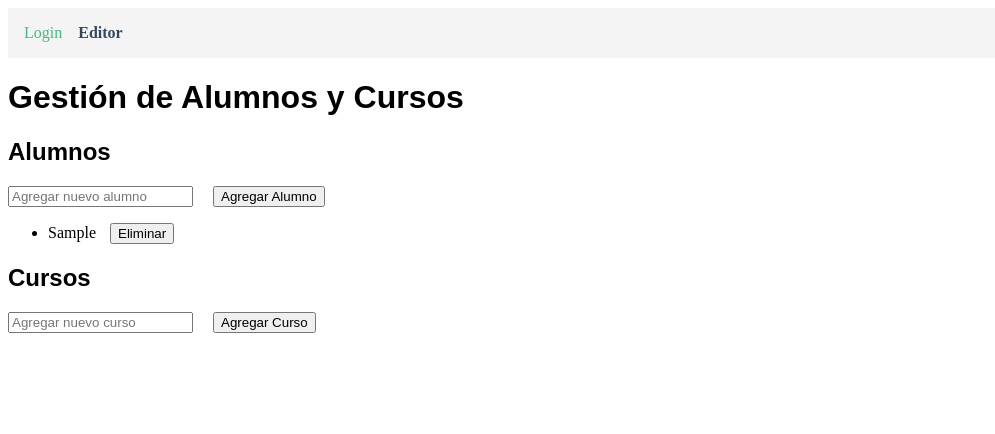
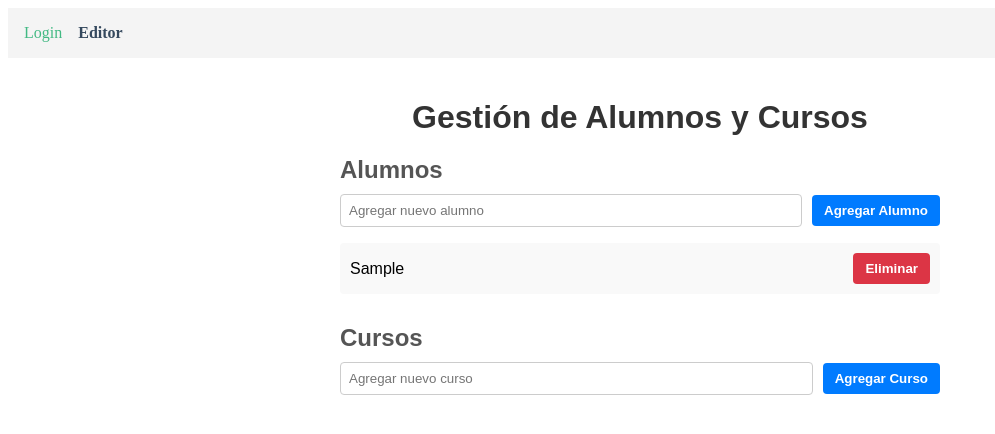
Before and after one commit to Team-Esquizos/EsquizosP2, a Vue app in the folder frontend-xquizos/: page /editor in a window 1280 px wide. Both pictures are taken after typing "Sample" into the empty fields and a click on the button "Agregar Alumno". Shown: the top 434 px of the page, without its empty margins (0-995 px from the left). Built offline with nearby package versions, Linux system fonts and the light colour scheme.

Commit message:
SCRUM-3 mejora de view EditarView

```diff
--- a/frontend-xquizos/src/components/EditorView.vue
+++ b/frontend-xquizos/src/components/EditorView.vue
@@ -1,29 +1,33 @@
 <!-- Editor.vue -->
 <!-- eslint-disable vue/multi-word-component-names -->
 <template>
-    <div>
+    <div class="container">
         <h1>Gestión de Alumnos y Cursos</h1>
 
-        <div>
+        <div class="section">
             <h2>Alumnos</h2>
-            <input v-model="newStudent" placeholder="Agregar nuevo alumno" />
-            <button @click="addStudent">Agregar Alumno</button>
+            <div class="input-group">
+                <input v-model="newStudent" placeholder="Agregar nuevo alumno" />
+                <button @click="addStudent">Agregar Alumno</button>
+            </div>
             <ul>
                 <li v-for="(student, index) in students" :key="index">
                     {{ student }}
-                    <button @click="removeStudent(index)">Eliminar</button>
+                    <button class="delete-button" @click="removeStudent(index)">Eliminar</button>
                 </li>
             </ul>
         </div>
 
-        <div>
+        <div class="section">
             <h2>Cursos</h2>
-            <input v-model="newCourse" placeholder="Agregar nuevo curso" />
-            <button @click="addCourse">Agregar Curso</button>
+            <div class="input-group">
+                <input v-model="newCourse" placeholder="Agregar nuevo curso" />
+                <button @click="addCourse">Agregar Curso</button>
+            </div>
             <ul>
                 <li v-for="(course, index) in courses" :key="index">
                     {{ course }}
-                    <button @click="removeCourse(index)">Eliminar</button>
+                    <button class="delete-button" @click="removeCourse(index)">Eliminar</button>
                 </li>
             </ul>
         </div>
@@ -64,13 +68,77 @@ export default {
 </script>
 
 <style scoped>
-h1, h2 {
+.container {
+    max-width: 600px;
+    margin: 0 auto;
+    padding: 20px;
     font-family: Arial, sans-serif;
 }
+
+h1 {
+    text-align: center;
+    color: #333;
+    margin-bottom: 20px;
+}
+
+.section {
+    margin-bottom: 30px;
+}
+
+h2 {
+    color: #555;
+    margin-bottom: 10px;
+}
+
+.input-group {
+    display: flex;
+    align-items: center;
+    margin-bottom: 15px;
+}
+
 input {
+    flex: 1;
+    padding: 8px;
+    border: 1px solid #ccc;
+    border-radius: 4px;
     margin-right: 10px;
 }
+
 button {
-    margin-left: 10px;
+    padding: 8px 12px;
+    border: none;
+    border-radius: 4px;
+    cursor: pointer;
+    font-weight: bold;
+    color: white;
+    background-color: #007bff;
+    transition: background-color 0.3s;
+}
+
+button:hover {
+    background-color: #0056b3;
+}
+
+ul {
+    list-style-type: none;
+    padding: 0;
+}
+
+li {
+    display: flex;
+    justify-content: space-between;
+    align-items: center;
+    padding: 10px;
+    margin-bottom: 8px;
+    background-color: #f9f9f9;
+    border-radius: 4px;
+}
+
+.delete-button {
+    background-color: #dc3545;
+}
+
+.delete-button:hover {
+    background-color: #c82333;
 }
 </style>
```
